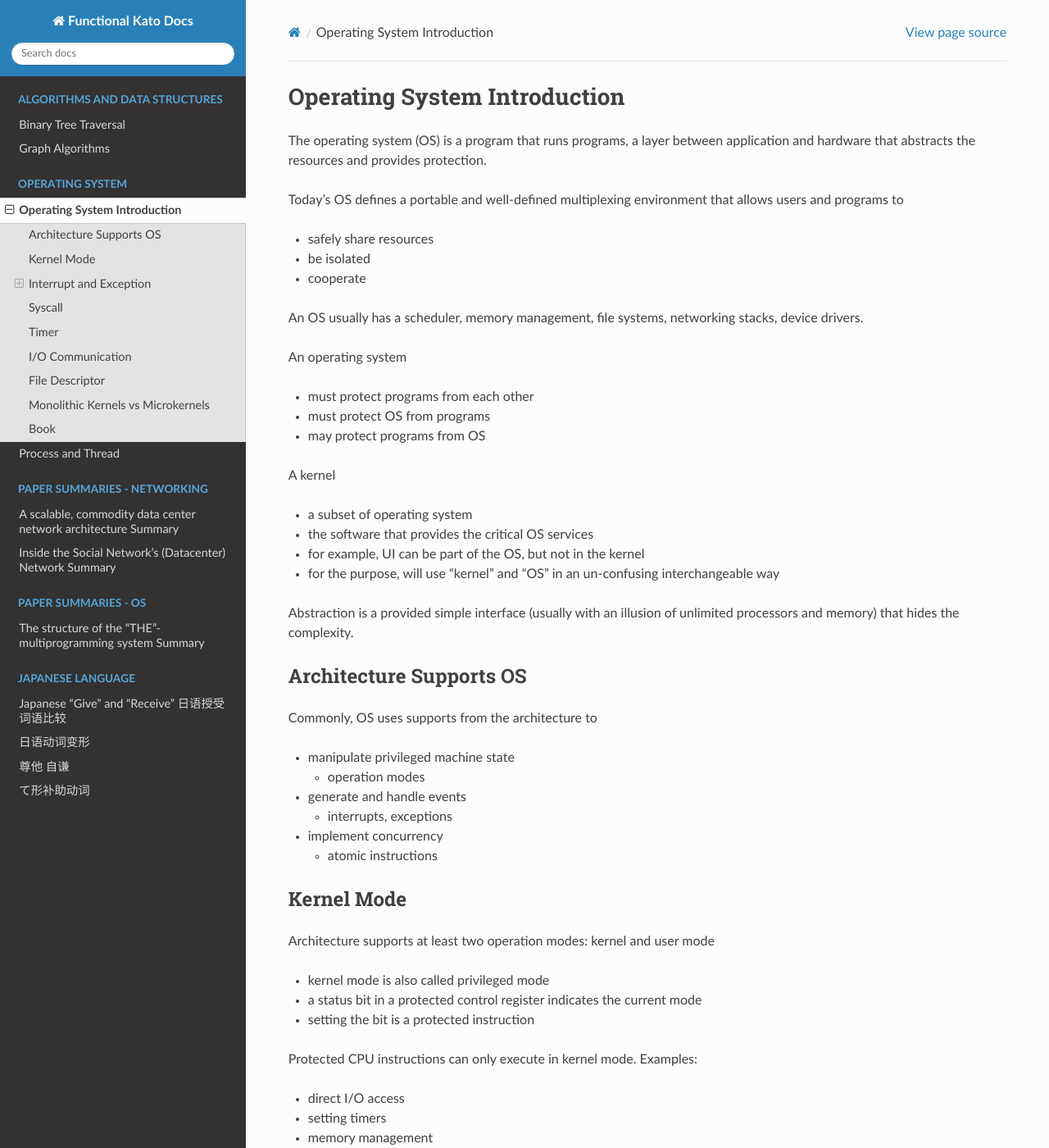
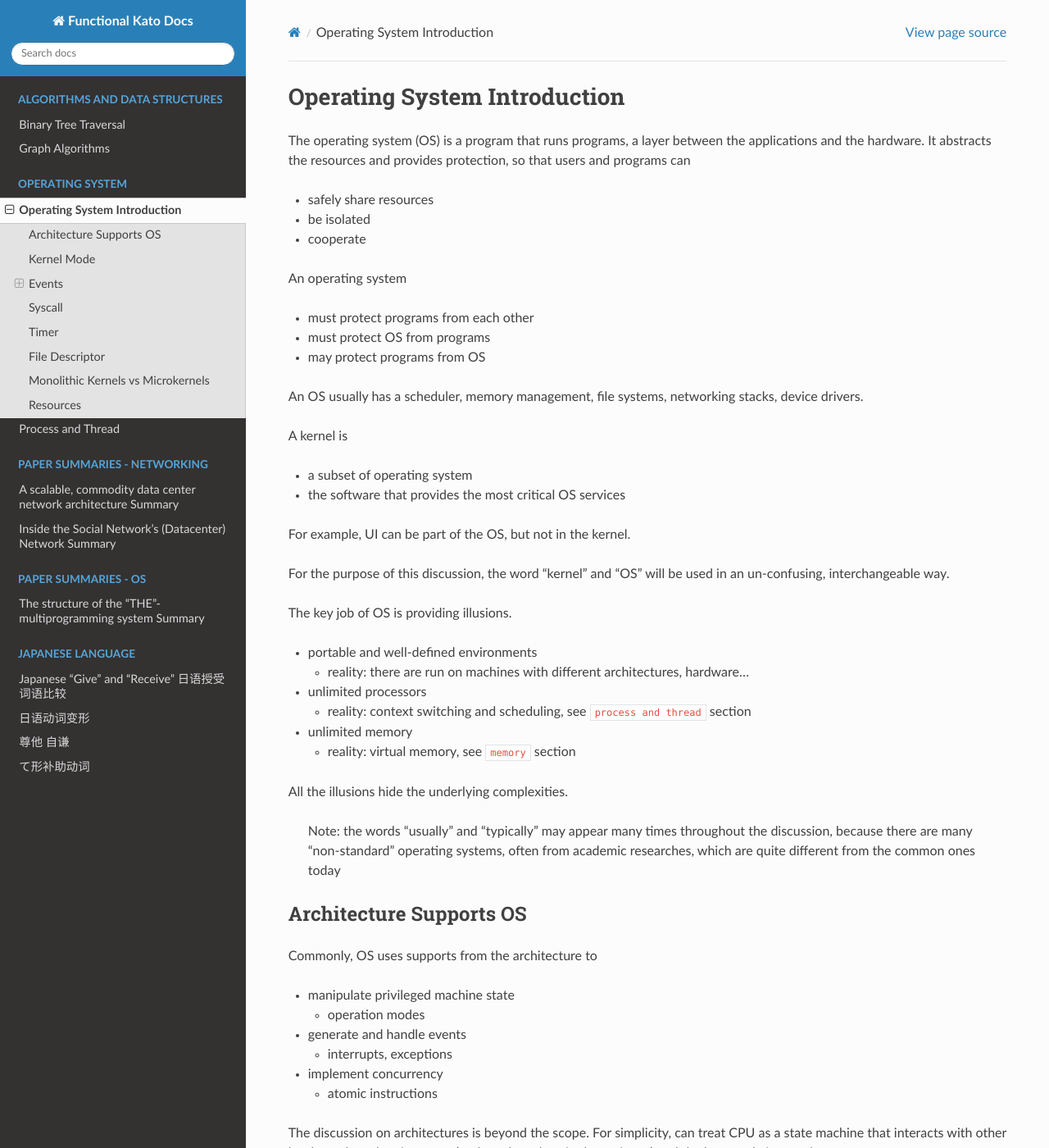
Before and after one commit to ffkato/docs, a Sphinx documentation site: the page built from docs/source/docs/operating-system/os-intro.md, in a window 1280 px wide and 1400 px high. Shown: the whole window at 82% size. Built offline with Sphinx 7.4.7 and the Read the Docs theme 2.0.0, drawn with Linux system fonts in a browser that asks for light colours; some of the changed text lies outside the part shown.

Commit message:
os: update wording

```diff
--- a/docs/source/docs/operating-system/os-intro.md
+++ b/docs/source/docs/operating-system/os-intro.md
@@ -1,16 +1,13 @@
 # Operating System Introduction
 
 The operating system (OS) is a program that runs programs,
-a layer between application and hardware that abstracts the resources and provides protection.
-
-Today's OS defines a portable and well-defined multiplexing environment that
-allows users and programs to
+a layer between the applications and the hardware.
+It abstracts the resources and provides protection,
+so that users and programs can
 
 * safely share resources
 * be isolated
 * cooperate
-
-An OS usually has a scheduler, memory management, file systems, networking stacks, device drivers.
 
 An operating system
 
@@ -18,16 +15,33 @@ An operating system
 * must protect OS from programs
 * may protect programs from OS
 
-A kernel
+An OS usually has a scheduler, memory management, file systems, networking stacks, device drivers.
+
+A kernel is
 
 * a subset of operating system
-* the software that provides the critical OS services
-* for example, UI can be part of the OS, but not in the kernel
-* for the purpose, will use "kernel" and "OS" in an un-confusing interchangeable way
+* the software that provides the most critical OS services
 
-Abstraction is a provided simple interface
-(usually with an illusion of unlimited processors and memory)
-that hides the complexity.
+For example, UI can be part of the OS, but not in the kernel.
+
+For the purpose of this discussion, the word "kernel" and "OS"
+will be used in an un-confusing, interchangeable way.
+
+The key job of OS is providing illusions.
+
+* portable and well-defined environments
+  * reality: there are run on machines with different architectures, hardware...
+* unlimited processors
+  * reality: context switching and scheduling, see `process and thread` section
+* unlimited memory
+  * reality: virtual memory, see `memory` section
+
+All the illusions hide the underlying complexities.
+
+> Note: the words "usually" and "typically" may appear many times
+> throughout the discussion, because there are many "non-standard"
+> operating systems, often from academic researches, which
+> are quite different from the common ones today
 
 ## Architecture Supports OS
 
@@ -39,6 +53,12 @@ Commonly, OS uses supports from the architecture to
   * interrupts, exceptions
 * implement concurrency
   * atomic instructions
+
+The discussion on architectures is beyond the scope.
+For simplicity, can treat CPU as a state machine that
+interacts with other hardware based on its states
+(such as the values in the registers) and the
+byte-code instructions.
 
 ## Kernel Mode
 
@@ -57,20 +77,20 @@ Protected CPU instructions can only execute in kernel mode. Examples:
 * halt
 * ...
 
-## Interrupt and Exception
+## Events
 
 > Note: The [terms are confusing](https://en.wikipedia.org/wiki/Interrupt#Terminology),
 > and they are different for different OS, different versions of the same OS, and different under different contexts.
 > Below is one of many definitions.
 
-They are two events. An event is an unnatural control flow change that stops the execution and may change one of or both context and mode.
+An event is an unnatural control flow change that stops the execution and may change one of or both context and mode.
 
 * interrupts are caused by an external event, e.g. timer expires, I/O finishes.
 * exceptions are caused by executing instructions. CPU requires software to handle exceptions.
 
 Expected events are requested/scheduled by the OS or the programs.
 
-|                    | Unexpected | Expected           |
+| Events             | Unexpected | Expected           |
 | ------------------ | ---------- | ------------------ |
 | Exception (sync)   | Fault      | Syscall trap       |
 | Interrupts (async) | Interrupt  | Software interrupt |
@@ -91,7 +111,7 @@ Expected events are requested/scheduled by the OS or the programs.
   * dereference null, divide by zero, undefined instruction
 
 **Syscall trap**: *syscall will be explained later*. For example, when a program in user mode executes `SYSCALL` instruction
-(where CPU ISA supports `SYSCALL`), it's trapped to kernel mode.
+(where CPU ISA supports `SYSCALL`), it's trapped to the kernel.
 
 **Interrupt**: as above. Interrupts signal asynchronous events coming from hardware or (both software and hardware) timers.
 Modern CPU have precise interrupts. They transfers control only on instruction boundaries.
@@ -115,26 +135,26 @@ When an exception or interrupt happens
 
 ### Fault recovery
 
-sometimes, "fixing" the exceptional condition
+Sometimes, "fixing" the exceptional condition
 
 * page faults are usually handled by bringing in the missing page
 * fault handler resets PC of faulting context to re-execute page-faulting instruction
 
-sometimes, notifying the process
+Sometimes, notifying the process
 
-* fault handler changes the saved context to transfer control to a user-mode handler on returning
-* handler must be registered with OS
+* fault handler changes the saved context to transfer control to a user-mode handler upon returning
+* handler must be registered with the OS
 * unix signals or Windows user-mode AsyncProcedure Calls (APCs)
   * SIGALRM, SIGHUP, SIGTERM, SIGSEGV...
 
 ### Fault termination
 
-for unrecoverable ones, the kernel may kill the user process
+For unrecoverable ones, the kernel may kill the user process
 
 * sometimes, the kernel halts the process, write process state to file, destroy the process
 * in Unix, it's the default action for many signals (e.g., SIGSEGV)
 
-for faults in the kernel (the handler can detect if the fault happens in kernel mode)
+For faults in the kernel (the handler can detect if the fault happens in kernel mode)
 
 * they are fatal faults and crash the OS
 * Unix panic, Windows "blue screen of death"
@@ -153,12 +173,11 @@ for faults in the kernel (the handler can detect if the fault happens in kernel
 
 Read more
 
+* [Early interrupts handler · Linux Inside](https://0xax.gitbooks.io/linux-insides/content/Initialization/linux-initialization-2.html)
 * [Exception Handling - Understanding the Linux Kernel, Second Edition [Book]](https://www.oreilly.com/library/view/understanding-the-linux/0596002130/ch04s05.html)
-* [What is the difference between interrupt and exception context?](https://stackoverflow.com/questions/7295936/what-is-the-difference-between-interrupt-and-exception-context)
 * [What is the difference between IVT and IDT?](https://stackoverflow.com/questions/11540095/what-is-the-difference-between-ivt-and-idt)
 * [How signals work internally?](https://unix.stackexchange.com/questions/80044/how-signals-work-internally)
 * [15 Interrupts and Exceptions](https://bob.cs.sonoma.edu/IntroCompOrg-x64/bookch15.html)
-* [6s081-lec-interrupts.pdf](https://pdos.csail.mit.edu/6.S081/2021/slides/6s081-lec-interrupts.pdf)
 
 ## Syscall
 
@@ -176,55 +195,24 @@ The syscall may block if the required data is not ready.
 
 Specific implementations differ. Other examples: `int` instruction, `sysenter` and `sysexit` instructions.
 
-Read more
-
-* [6s081-lec-syscall.pdf](https://pdos.csail.mit.edu/6.S081/2021/slides/6s081-lec-syscall.pdf)
-  * This focus on RISC-V
-
 ## Timer
 
-A timer is used for the OS to regain control periodically.
+OS uses timers to regain control periodically.
 
 * generate interrupts periodically
 * handled by the kernel to decide what runs next
 * basis for OS scheduler, `preemption` (OS "forcibly" takes away CPU from a running process)
 * prevent infinite loops
-* time-based functions
-
-## I/O Communication
-
-Two ways for device communication
-
-* explicit I/O instructions
-  * specify how OS sends data to specific device registers
-  * usually privileged
-* memory-mapped I/O
-  * device registers mapped into address space
-  * write to those address sends data to I/O device
-    * load/store instructions are routed to I/O read/write
-
-As hinted previously, interrupts is the basis of asynchronous I/O
-
-Alternatively, OS can do polling instead of using interrupts
-
-* this is not the `poll` syscall
-* the OS waits by repeatedly reading the status
-* programmed I/O (PIO)
-* not always worse than interrupts
-* hybrid way usually better
-
-Read more:
-
-* [Classes of Devices and Modules - Linux Device Drivers, Second Edition [Book]](https://www.oreilly.com/library/view/linux-device-drivers/0596000081/ch01s03.html)
+* basis for time-based functions
 
 ## File Descriptor
 
-Processes has to have a way to name OS data, such as an opened file, a socket.
+Processes has to have a way to name OS data, such as an opened file or a socket.
 
 A file descriptor is an integer that is private to a process.
 Kernel keeps track of which integer of which process corresponds to what data.
 
-* a "capability" to execute operations on a file
+* a "capability" to operate on a file
 * Unix file descriptors, Windows HANDLEs
 
 ## Monolithic Kernels vs Microkernels
@@ -243,6 +231,8 @@ via interprocess communication (IPC).
 
 Mac OS and Windows do hybrid kernel.
 
-## Book
+## Resources
 
-A free comprehensive book: [Operating Systems: Three Easy Pieces](https://pages.cs.wisc.edu/~remzi/OSTEP/)
+* [Operating Systems: Three Easy Pieces](https://pages.cs.wisc.edu/~remzi/OSTEP/) is a free textbook
+* [The Linux Kernel documentation](https://www.kernel.org/doc/html/latest/index.html) is the best place for questions related to current Linux kernel, if any
+* [kernel - Linux source code - Bootlin](https://elixir.bootlin.com/linux/latest/source/kernel) is the code of Linux kernel implementations
```
Also changed, not shown: other parts of docs/source/docs/operating-system/os-intro.md (+1 -1 lines), docs/source/docs/operating-system/process-thread.md (+17 -18 lines).
